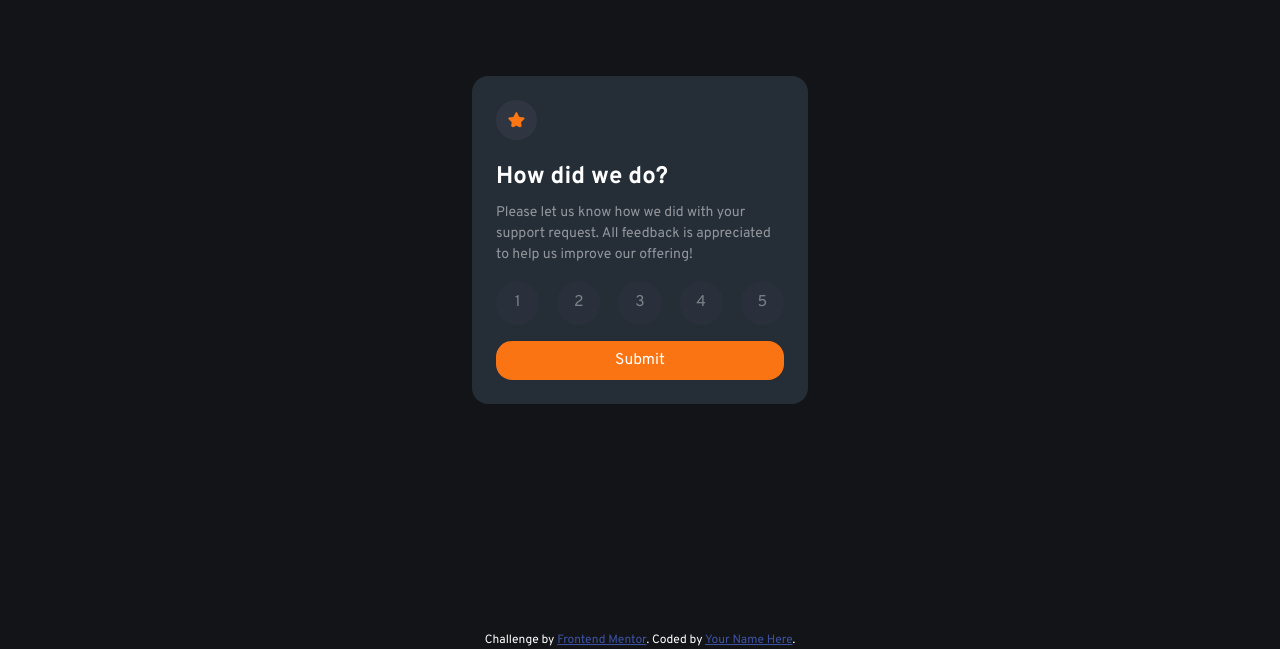
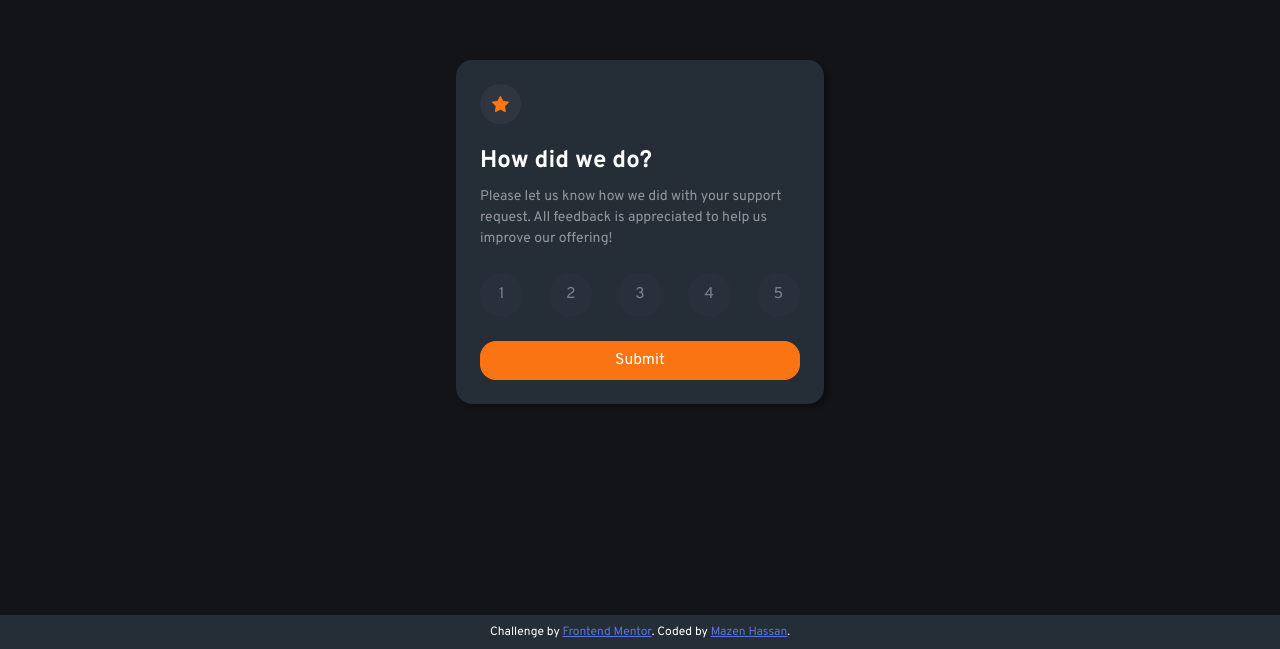
Before and after one commit to Mazz100/Interactive-Rating-Component, a plain HTML site: page index.html in a window 1280 px wide. Shown: the part 151-800 px from the top of the page. Drawn offline with Linux system fonts and the light colour scheme.

Commit message:
Final tweaks to design

```diff
--- a/Styles/style.scss
+++ b/Styles/style.scss
@@ -1,7 +1,7 @@
 //Variables
 $body-main-bg-color: hsl(216, 12%, 8%);
 $card-ui-bg-color: hsl(213, 19%, 18%);
-$rating-bg-color: hsl(218, 17%, 22%);
+$icon-bg-color: hsl(218, 17%, 22%);
 $checked-color: hsl(217, 12%, 63%);
 $primary-interactive: hsl(25, 97%, 53%);
 @use 'reset';
@@ -11,7 +11,6 @@ $primary-interactive: hsl(25, 97%, 53%);
     flex-direction: $direction;
     align-items: center;
     justify-content: center;
-
 }
 
 body {
@@ -20,6 +19,7 @@ body {
     font-size: 0.975rem;
     background-color: $body-main-bg-color;
     color: white;
+
 }
 
 .wrapper {
@@ -32,12 +32,15 @@ body {
     background-color: $card-ui-bg-color;
     padding: 24px;
     border-radius: 16px;
+    box-shadow: 4px 4px 5px hsla(0, 0%, 0%, 0.3);
 
-    .star {
-        background-color: $rating-bg-color;
+    .star-image {
+        background-color: $icon-bg-color;
         margin: 0 0 24px 0;
         padding: 12px;
         border-radius: 50%;
+        width: max-content;
+        height: max-content;
     }
 
     .header {
@@ -55,7 +58,7 @@ body {
 .rate-fieldset {
     @include Flex(row);
     justify-content: space-between;
-    margin: 16px 0 16px 0;
+    margin: 24px 0 24px 0;
     padding: 0;
     border: none;
 
@@ -83,13 +86,15 @@ body {
         white-space: nowrap;
         width: 1px;
     }
+}
 
 .radio-rate {
     opacity: 0.4;
-        background-color: $rating-bg-color;
+    background-color: $icon-bg-color;
     padding: 1em;
     border-radius: 50%;
     text-align: center;
+    transition: all 150ms ease-in-out;
 
     display: grid;
     place-content: center;
@@ -115,7 +120,7 @@ body {
     cursor: pointer;
     background-color: $primary-interactive;
     opacity: 1;
-    }
+    transform: scale(1.1);
 }
 
 .submit-button {
@@ -137,6 +142,7 @@ body {
     outline: 1px solid $primary-interactive;
 }
 
+//Adding visibility class dynamically with JS
 .UI-1-visibility {
     display: none;
 }
@@ -151,7 +157,7 @@ body {
     text-align: center;
 
     .header-num-title {
-        background-color: $rating-bg-color;
+        background-color: $icon-bg-color;
         color: $primary-interactive;
         font-size: 0.875rem;
         font-weight: 400;
@@ -171,6 +177,28 @@ body {
     }
 }
 
+//Removing visibility class dynamically with JS
 .UI-2-visibility {
     display: none;
 }
+
+//Footer
+.attribution {
+    background-color: $card-ui-bg-color;
+    padding: 8px;
+    width: 100%;
+    font-size: 0.75rem;
+    text-align: center;
+
+}
+
+.attribution a {
+    color: hsl(228, 72%, 62%);
+}
+
+@media(min-width: 50rem) {
+    .wrapper {
+        max-width: 23rem;
+    }
+
+}
--- a/index.html
+++ b/index.html
@@ -15,18 +15,6 @@
   <link href="https://fonts.googleapis.com/css2?family=Overpass:wght@400;700&display=swap" rel="stylesheet">
 
   <title>Frontend Mentor | Interactive rating component</title>
-
-
-  <style>
-    .attribution {
-      font-size: 0.75rem;
-      text-align: center;
-    }
-
-    .attribution a {
-      color: hsl(228, 45%, 44%);
-    }
-  </style>
 </head>
 
 <body>
@@ -34,8 +22,10 @@
     <main>
       <!-- Rating state start -->
       <div class="UI-1-wrapper">
-        <img class="star" src="images/icon-star.svg" alt="">
-        <form id="form" name="rate-form">
+        <div class="star-image">
+          <img class="star" src="images/icon-star.svg" alt="">
+        </div>
+        <form id="form">
           <h1 class="header"> How did we do?</h1>
 
           <p class="feedback-text">Please let us know how we did with your support request. All feedback is appreciated
@@ -45,7 +35,7 @@
             <legend class="field-caption-visibility">Rating feedback </legend>
 
             <div class="input-wrapper">
-              <input type="radio" name="rating" value="1" id="1"  class="visually-hidden">
+              <input type="radio" name="rating" value="1" id="1" class="visually-hidden">
               <label for="1" class="radio-rate">1</label>
             </div>
             <div class="input-wrapper">
@@ -53,7 +43,7 @@
               <label for="2" class="radio-rate">2</label>
             </div>
             <div class="input-wrapper">
-              <input type="radio" name="rating" value="3" id="3" class="visually-hidden">
+              <input type="radio" name="rating" value="3" id="3" required class="visually-hidden">
               <label for="3" class="radio-rate">3</label>
             </div>
             <div class="input-wrapper">
@@ -88,8 +78,8 @@
   </div>
 
   <footer class="attribution">
-    Challenge by <a href="https://www.frontendmentor.io?ref=challenge" target="_blank">Frontend Mentor</a>.
-    Coded by <a href="#">Your Name Here</a>.
+    <p>Challenge by <a href="https://www.frontendmentor.io?ref=challenge" target="_blank">Frontend Mentor</a>.
+      Coded by <a href="https://github.com/Mazz100">Mazen Hassan</a>.</p>
   </footer>
 
   <script src="jscode.js"></script>
--- a/jscode.js
+++ b/jscode.js
@@ -1,26 +1,20 @@
 const form = document.querySelector('#form');
 const rateValue = document.querySelector('#rate');
+const rateUI = document.querySelector('.UI-1-wrapper');
 const successUI = document.querySelector('.UI-2-wrapper');
-const rateUI = document.querySelector('.UI-1-wrapper');
+
 //Get input data when pressing on a submit button
 form.addEventListener("submit", (submission) => {
     submission.preventDefault();
     const formdata = new FormData(form);
-    //Getting the input name property shared between all inputs
+    //Getting the input name attribute shared between all inputs
     const rating = formdata.get('rating');
 
-    if (!rating) {
-        console.log('Please choose a rate!');
-    }
-    else {
-        //Add rating option to the text
-        rateValue.textContent = rating;
+    //Add rating option to the text
+    rateValue.textContent = rating;
 
-        //Show success screen and hide Rate screen
-        rateUI.classList.add('UI-1-visibility');
-        successUI.classList.remove('UI-2-visibility');
-
-    }
-
+    //Show success screen and hide Rate screen
+    rateUI.classList.add('UI-1-visibility');
+    successUI.classList.remove('UI-2-visibility');
 
 })
```
Also changed, not shown: Styles/style.css, 1 other file. Lines whose indentation alone changed are shown as unchanged.
